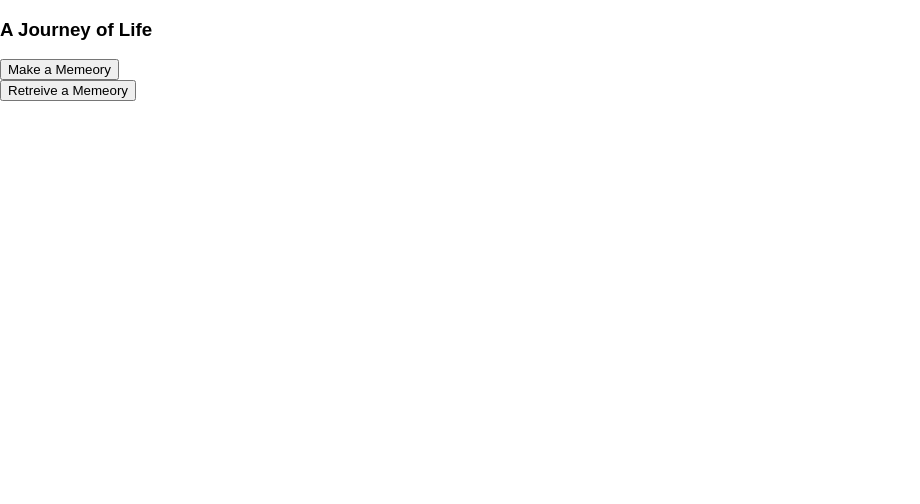
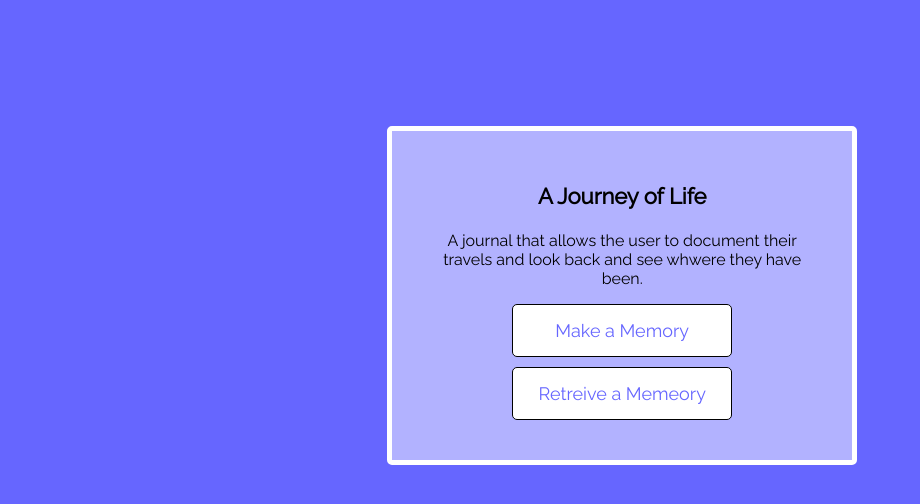
Before and after one commit to JonMoore9000/capstone3, a React app: page / in a window 1280 px wide. Shown: the whole page, without its empty margins (0-920 px from the left). Built offline with nearby package versions, Linux system fonts and the light colour scheme.

Commit message:
adding state

```diff
--- a/public/index.html
+++ b/public/index.html
@@ -4,6 +4,9 @@
     <meta charset="utf-8">
     <meta name="viewport" content="width=device-width, initial-scale=1">
     <link rel="shortcut icon" href="%PUBLIC_URL%/favicon.ico">
+    <link href="https://fonts.googleapis.com/css?family=Raleway:100,400" rel="stylesheet">
+    <link rel="stylesheet" href="/main.css">
+
     <!--
       Notice the use of %PUBLIC_URL% in the tag above.
       It will be replaced with the URL of the `public` folder during the build.
@@ -16,7 +19,6 @@
     <title>React App</title>
   </head>
   <body>
-    <h3>A Journey of Life</h3>
     <div id="root"></div>
     <!--
       This HTML file is a template.
--- /dev/null
+++ b/public/main.css
@@ -0,0 +1,3 @@
+* {
+  font-family: 'Raleway';
+}
--- /dev/null
+++ b/src/components/add-form.js
@@ -0,0 +1,12 @@
+import React from 'react';
+
+export default function AddForm(props) {
+    return(
+      <form className="form hide">
+        <h5>Add a Memory</h5>
+        <input placeholder="Place"></input>
+        <input placeholder="time"></input>
+        <input placeholder="notes"></input>
+      </form>
+    );
+  }
--- a/src/components/journal.js
+++ b/src/components/journal.js
@@ -1,14 +1,18 @@
 import React from 'react';
 import AddMemory from './new-memory';
 import OldMemory from './old-memory';
+import AddForm from './add-form';
 
 export default class Journal extends React.Component {
   constructor(props) {
     super(props);
-  }
+    }
+
   render() {
   return(
-    <div>
+    <div className="container">
+      <h3>A Journey of Life</h3>
+      <p>A journal that allows the user to document their travels and look back and see whwere they have been.</p>
       <AddMemory />
       <br></br>
       <OldMemory />
--- a/src/components/new-memory.js
+++ b/src/components/new-memory.js
@@ -1,7 +1,32 @@
 import React from 'react';
 
-export default function AddMemory(props) {
-  return (
-    <button>Make a Memeory</button>
-  );
+export default class AddMemory extends React.Component {
+  constructor(props) {
+    super(props);
+      this.state = {
+        editing: false
+      }
+  }
+
+  setEditing(editing) {
+    this.setState({
+      editing
+    })
+  }
+
+  render() {
+    if(this.state.editing) {
+      return(
+        <form className="form">
+          <h4>Add a Memory</h4><br></br>
+          <input placeholder="Place"></input><br></br>
+          <input placeholder="time"></input><br></br>
+          <input placeholder="notes"></input><br></br>
+        </form>
+      );
+    }
+      return (
+        <button onClick = {() => this.setEditing(true)}>Make a Memory</button>
+      );
+  }
 }
--- a/src/index.css
+++ b/src/index.css
@@ -1,5 +1,41 @@
 body {
-  margin: 0;
   padding: 0;
   font-family: sans-serif;
+  background-color: #6666FF;
 }
+
+.container {
+  text-align: center;
+  background-color: #B2B2FF;
+  padding: 30px;
+  width: 400px;
+  margin-top: 10%;
+  margin-left: 30%;
+  border-radius: 5px;
+  border: 5px solid white;
+}
+
+h3 {
+  font-size: 22px;
+}
+
+button {
+  padding: 15px;
+  font-size: 18px;
+  width: 220px;
+  margin-bottom: 10px;
+  background-color: white;
+  color: #6666FF;
+  border: 1px solid black;
+  border-radius: 5px;
+  transition: .6s;
+}
+
+button:hover {
+  background-color: #999;
+  color: white;
+}
+
+.hide {
+  display: none;
+}
--- a/src/index.js
+++ b/src/index.js
@@ -1,6 +1,7 @@
 import React from 'react';
 import ReactDOM from 'react-dom';
 import Journal from './components/journal';
+import AddForm from './components/add-form';
 import './index.css';
 
 ReactDOM.render(
```
